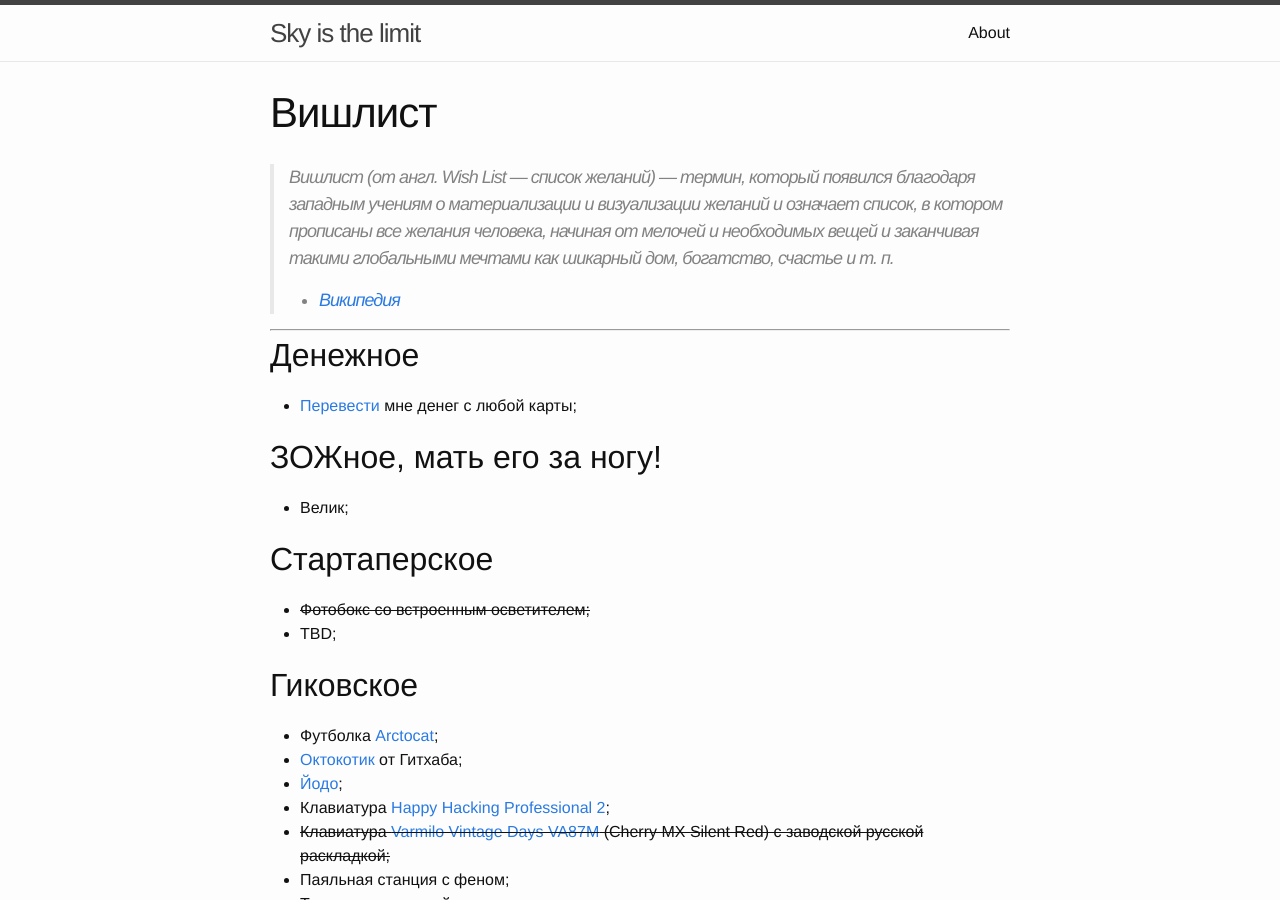
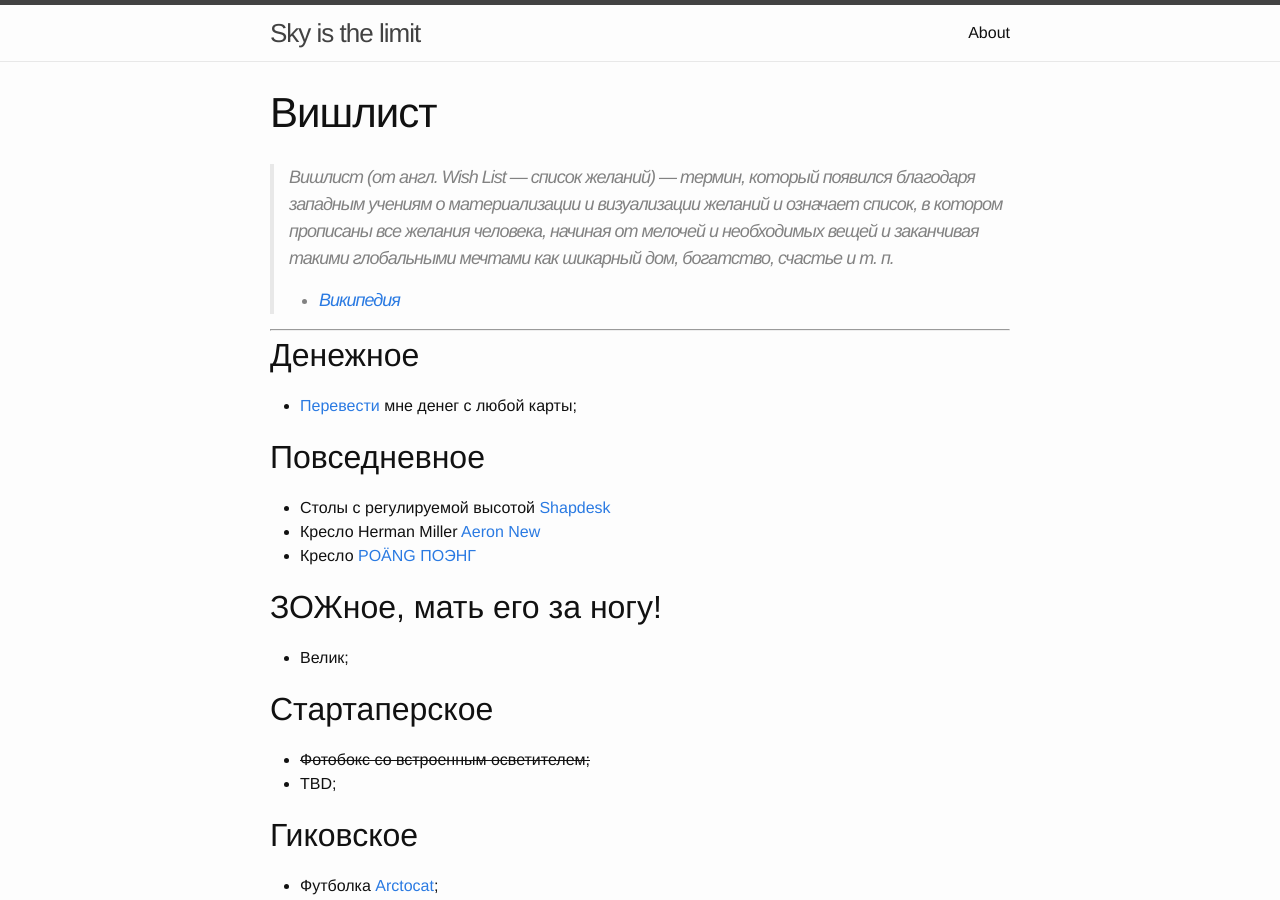
Before and after one commit to shuhrat/shuhrat.github.io, a Jekyll site: the page built from wishlist/index.md, in a window 1280 px wide and 900 px high. Built offline with Jekyll 4.4.1, drawn with Linux system fonts in a browser that asks for light colours.

Commit message:
Add some daily used items

```diff
--- a/wishlist/index.md
+++ b/wishlist/index.md
@@ -15,6 +15,13 @@ update: 18.02.2020
 
 ## Денежное
 - [Перевести](https://www.tinkoff.ru/sl/4QMiel1YMxe) мне денег с любой карты;
+
+
+## Повседневное
+- Столы с регулируемой высотой [Shapdesk](https://shapdesk.com/)
+- Кресло Herman Miller [Aeron New](https://cishop.ru/catalog/aeron/)
+- Кресло [POÄNG ПОЭНГ](https://www.ikea.com/ru/ru/p/poaeng-poeng-kreslo-cherno-korichnevyy-shiftebu-temno-siniy-s59302802/)
+
 
 ## ЗОЖное, мать его за ногу!
 - Велик;
```
Also changed, not shown: other parts of wishlist/index.md (+1 -0 lines).
